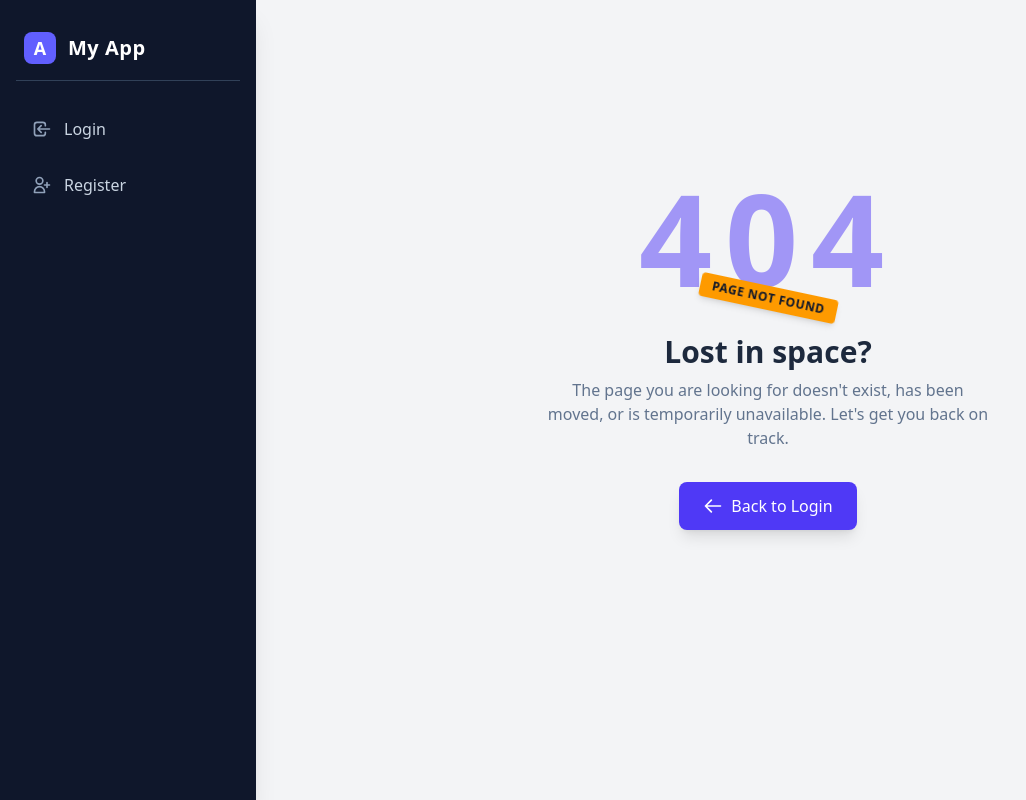
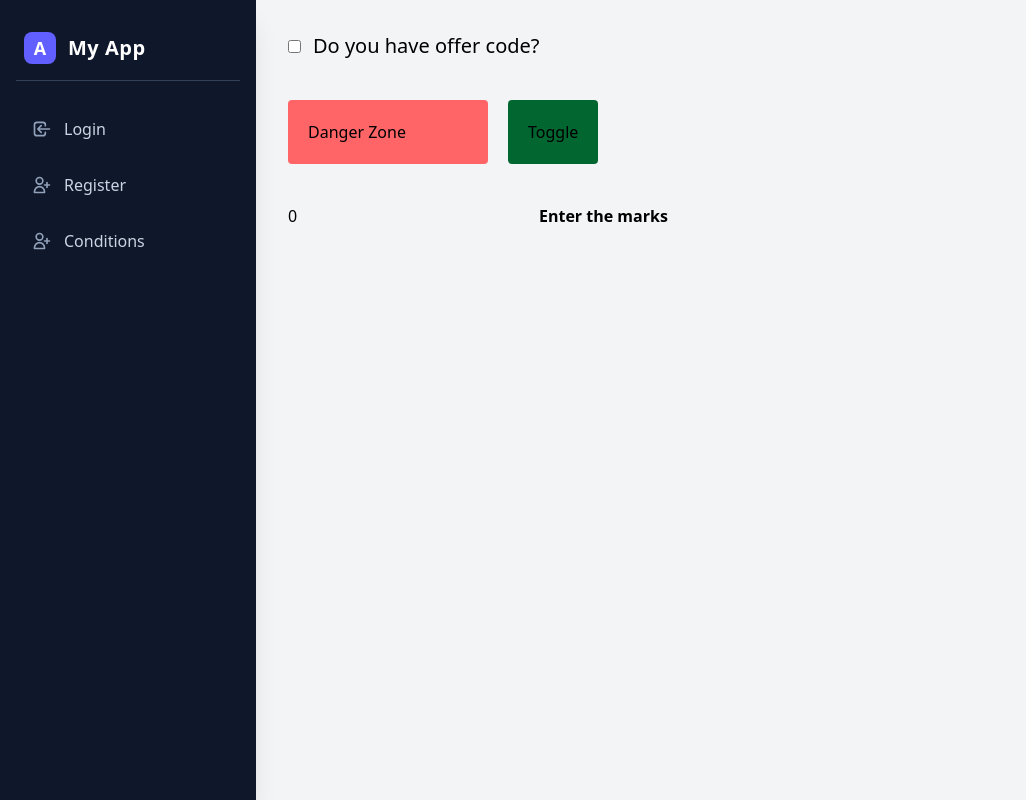
Before and after one commit to KavishkaImalsha/Angular-Sample-Project, an Angular app: page /conditions in a window 1280 px wide. Before the commit this address had no page. Shown: the whole page, without its empty margins (0-1026 px from the left). Built offline with nearby package versions, Linux system fonts and the light colour scheme.

Commit message:
How works with conditional flow statements

```diff
--- a/src/app/app.html
+++ b/src/app/app.html
@@ -29,6 +29,16 @@
           </svg>
           Register
         </a>
+
+        <a
+          routerLink="/conditions"
+          routerLinkActive="bg-indigo-600 text-white font-medium"
+          class="flex items-center gap-3 px-4 py-3 text-slate-300 hover:bg-slate-800 hover:text-white rounded-lg transition-colors duration-200 group">
+          <svg class="w-5 h-5 text-slate-400 group-hover:text-white transition-colors" fill="none" stroke="currentColor" viewBox="0 0 24 24">
+            <path stroke-linecap="round" stroke-linejoin="round" stroke-width="2" d="M18 9v3m0 0v3m0-3h3m-3 0h-3m-2-5a4 4 0 11-8 0 4 4 0 018 0zM3 20a6 6 0 0112 0v1H3v-1z" />
+          </svg>
+          Conditions
+        </a>
       </nav>
     </div>
   </aside>
--- a/src/app/app.routes.ts
+++ b/src/app/app.routes.ts
@@ -2,6 +2,7 @@ import { Routes } from '@angular/router';
 import { Login } from './components/login/login';
 import { Register } from './components/register/register';
 import { NotFound } from './components/not-found/not-found';
+import { ConditionalFlow } from './components/conditional-flow/conditional-flow';
 
 export const routes: Routes = [
     //Map default route
@@ -18,6 +19,10 @@ export const routes: Routes = [
         path: 'register',
         component: Register
     },
+    {
+        path: 'conditions',
+        component: ConditionalFlow
+    },
     //Path is not found show like
     {
         path: '**',
--- /dev/null
+++ b/src/app/components/conditional-flow/conditional-flow.html
@@ -0,0 +1,51 @@
+<div class="flex gap-5">
+    <div class="flex justify-center items-center gap-3">
+        <input type="checkbox" [(ngModel)]="isCodeHave" />
+        <p class="text-xl text-bold">Do you have offer code?</p>
+    </div>
+    @if(isCodeHave){
+        <input type="text" class="p-5 border border-gray-400 rounded" placeholder="Enter the code">
+    }
+</div>
+
+<div class="my-10 flex gap-5">
+    @if(isDanger() == false){
+        <div class="bg-red-400 p-5 w-50 rounded">
+            Danger Zone
+        </div>
+    }@else{
+        <div class="bg-green-400 p-5 w-50 rounded">
+            Comfort Zone
+        </div>
+    }
+    <button class="p-5 bg-green-800 rounded"
+        (click)="setIsDanger()"
+    >Toggle</button>
+</div>
+
+<div class="my-10 flex gap-5">
+    <input type="text" [(ngModel)]="studentMark">
+    @if(studentMark >= 75){
+        <div>
+            <p class="text-green-600 text-md font-bold">
+                Better Marks
+            </p>
+        </div>
+    }@else if (studentMark < 75 && studentMark >= 65) {
+        <div>
+            <p class="text-yellow-600 text-md font-bold">
+                Warning Mark
+            </p>
+        </div>
+    }@else {
+        @if(studentMark == 0) {
+            <span class="font-bold text-md">Enter the marks</span>
+        }@else {
+            <div>
+            <p class="text-red-600 text-md font-bold">
+                Danger Marks
+            </p>
+        </div>
+        }
+    }
+</div>
--- /dev/null
+++ b/src/app/components/conditional-flow/conditional-flow.ts
@@ -0,0 +1,20 @@
+import { Component, signal, WritableSignal,  } from '@angular/core';
+import { FormsModule } from '@angular/forms';
+
+@Component({
+  selector: 'app-conditional-flow',
+  imports: [FormsModule],
+  templateUrl: './conditional-flow.html',
+  styleUrl: './conditional-flow.css',
+})
+export class ConditionalFlow {
+  isCodeHave: boolean = false
+
+  isDanger: WritableSignal<boolean> = signal(false)
+
+  studentMark: number = 0
+
+  setIsDanger() {
+    this.isDanger.set(!this.isDanger())
+  }
+}
--- a/src/app/components/register/register.html
+++ b/src/app/components/register/register.html
@@ -1 +1,5 @@
-<p>register works!</p>
+<div class="flex flex-col space-y-1 justify-center items-center">
+    <p class="text-4xl font-bold">{{count()}}</p> <!-- This is not funtion signal is variable -->
+    <p class="text-4xl font-bold">{{userDetails().email}}</p> <!-- This is not funtion signal is variable -->
+    <button (click) = "changeCount(10)" class="border border-gray-500 bg-gray-500 rounded p-5" >Change Count</button>
+</div>
--- a/src/app/components/register/register.ts
+++ b/src/app/components/register/register.ts
@@ -1,4 +1,4 @@
-import { Component } from '@angular/core';
+import { Component, signal } from '@angular/core';
 
 @Component({
   selector: 'app-register',
@@ -6,4 +6,13 @@ import { Component } from '@angular/core';
   templateUrl: './register.html',
   styleUrl: './register.css',
 })
-export class Register {}
+export class Register {
+  count = signal(0)
+  userDetails = signal({
+    email: "testuser@gmail.com"
+  })
+
+  changeCount(count: number) {
+    this.count.set(count)
+  }
+}
```
Also changed, not shown: src/app/components/conditional-flow/conditional-flow.css (added), 1 other file (tests, documents, lock files or other folders).
